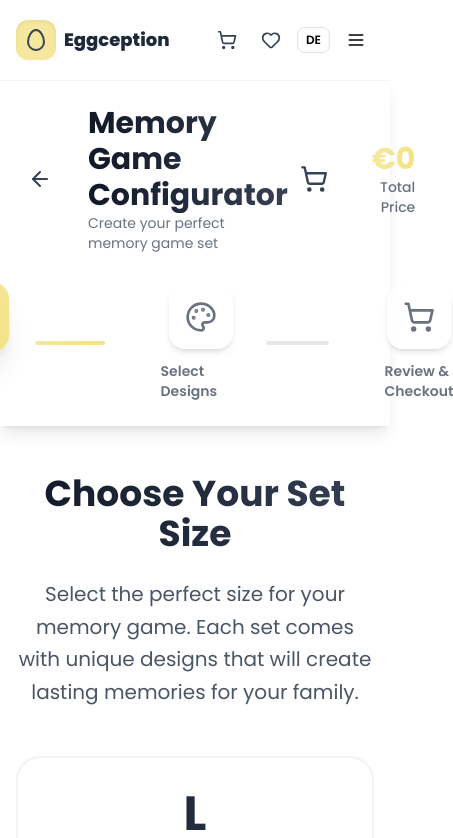
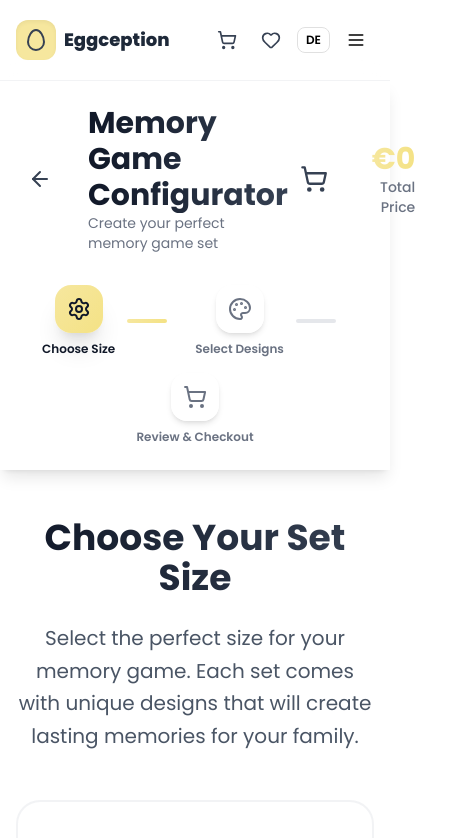
Before and after one commit to toomedia/all-about-eggs, a Next.js app: page /configurator in a window 390 px wide. Shown: the top 838 px of the page, 453 px wide, since content can reach past the window. Built offline with nearby package versions, Linux system fonts and the light colour scheme.

Commit message:
Add responsiveness to Configurator page

```diff
--- a/app/configurator/page.tsx
+++ b/app/configurator/page.tsx
@@ -617,33 +617,44 @@ export default function ConfiguratorPage() {
 
           {/* Progress Steps */}
           <div className="flex items-center justify-center">
-            <div className="flex items-center gap-8">
+        <div className="flex flex-wrap justify-center items-center gap-4 sm:gap-8">
   {steps.map((step, index) => (
     <div key={step.id} className="flex items-center">
-                  <div className={`flex flex-col items-center transition-all duration-500 ${
-                    step.completed ? 'text-[#f6e79e]' : 'text-gray-400'
-                  }`}>
-                    <div className={`w-16 h-16 rounded-2xl flex items-center justify-center mb-3 transition-all duration-500 shadow-lg ${
+      <div
+        className={`flex flex-col items-center transition-all duration-500 ${
+          step.completed ? "text-[#f6e79e]" : "text-gray-400"
+        }`}
+      >
+        <div
+          className={`w-12 h-12 sm:w-16 sm:h-16 rounded-2xl flex items-center justify-center mb-2 sm:mb-3 transition-all duration-500 shadow-lg ${
             step.completed
-                        ? 'bg-gradient-to-br from-[#f6e79e] to-[#f4e285] text-gray-900 shadow-xl scale-110'
-                        : 'bg-white/80 text-gray-500 shadow-md'
-                    }`}>
-                      <step.icon className="w-8 h-8" />
+              ? "bg-gradient-to-br from-[#f6e79e] to-[#f4e285] text-gray-900 shadow-xl sm:scale-110"
+              : "bg-white/80 text-gray-500 shadow-md"
+          }`}
+        >
+          <step.icon className="w-6 h-6 sm:w-8 sm:h-8" />
         </div>
-                    <span className={`text-sm font-semibold transition-all duration-300 ${
-                      step.completed ? 'text-gray-900' : 'text-gray-500'
-                    }`}>
+        <span
+          className={`text-xs sm:text-sm font-semibold transition-all duration-300 ${
+            step.completed ? "text-gray-900" : "text-gray-500"
+          }`}
+        >
           {step.name}
         </span>
       </div>
       {index < steps.length - 1 && (
-                    <div className={`w-20 h-1 mx-6 rounded-full transition-all duration-500 ${
-                      step.completed ? 'bg-gradient-to-r from-[#f6e79e] to-[#f4e285]' : 'bg-gray-200'
-                    }`} />
+        <div
+          className={`w-10 sm:w-20 h-1 mx-3 sm:mx-6 rounded-full transition-all duration-500 ${
+            step.completed
+              ? "bg-gradient-to-r from-[#f6e79e] to-[#f4e285]"
+              : "bg-gray-200"
+          }`}
+        />
       )}
     </div>
   ))}
 </div>
+
           </div>
         </div>
       </div>
```
Lines whose indentation alone changed are shown as unchanged.
